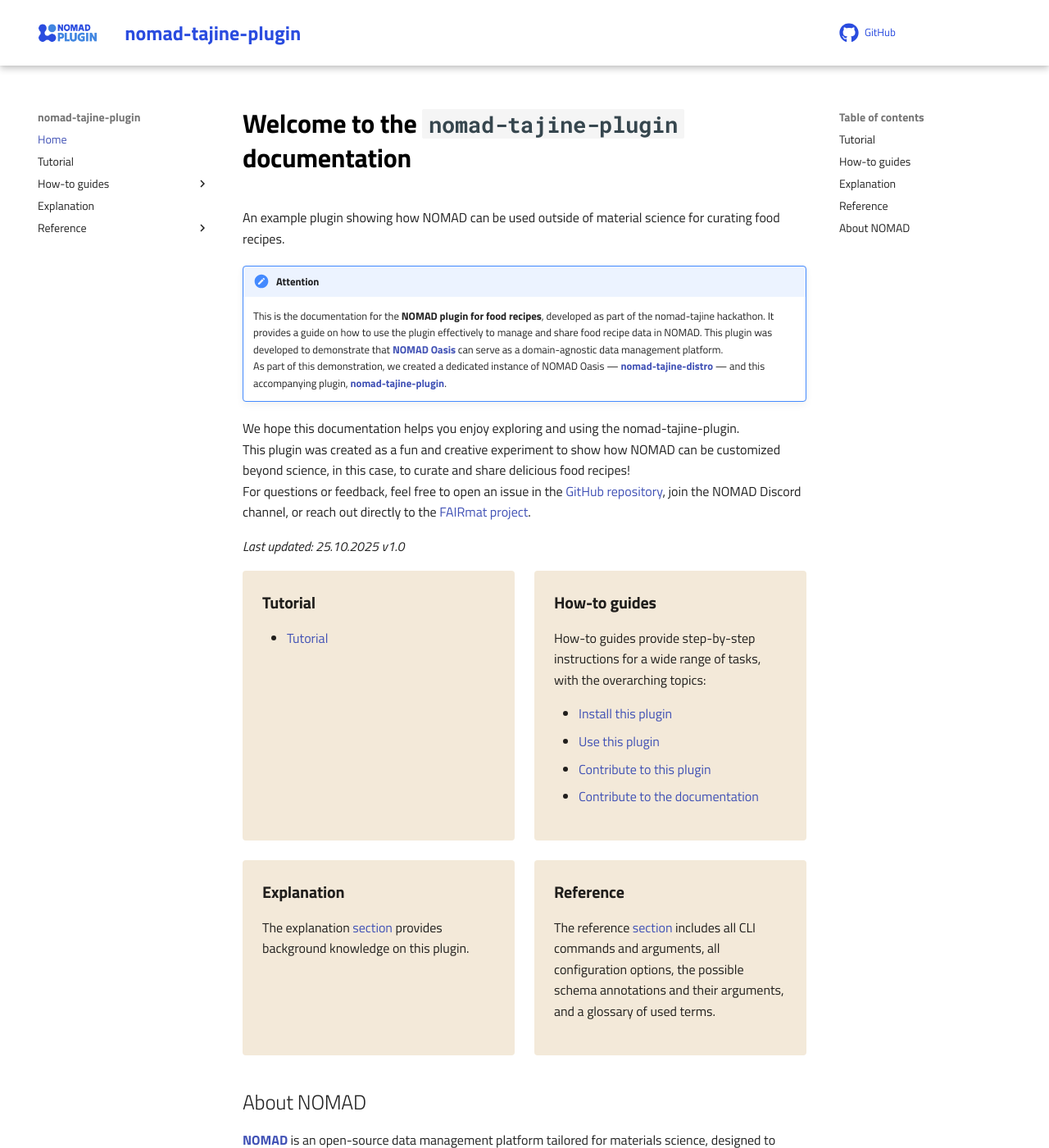
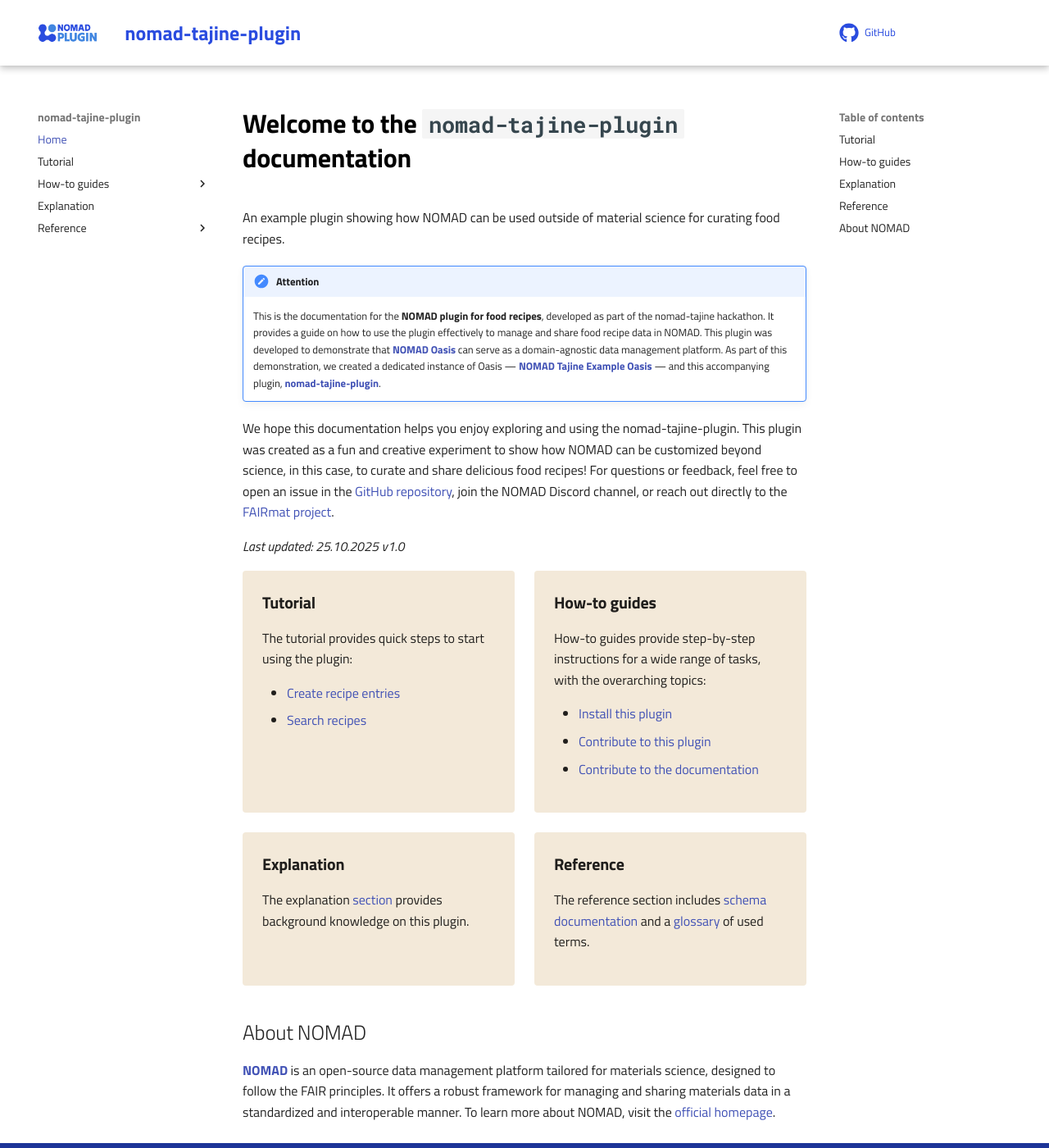
Before and after one commit to FAIRmat-NFDI/nomad-tajine-plugin, an MkDocs documentation site: the page built from docs/index.md, in a window 1280 px wide and 1400 px high. Shown: the whole window at 82% size. Built offline with MkDocs 1.6.1 and Material for MkDocs 9.7.7, drawn with Linux system fonts in a browser that asks for light colours; comment, search, counter and statistics services are not loaded.

Commit message:
Edit index; some fixing

```diff
--- a/docs/index.md
+++ b/docs/index.md
@@ -5,7 +5,8 @@
 !!! attention
     This is the documentation for the **NOMAD plugin for food recipes**, developed as part of the nomad-tajine hackathon. It provides a guide on how to use the plugin effectively to manage and share food recipe data in NOMAD.
     This plugin was developed to demonstrate that [**NOMAD Oasis**](https://nomad-lab.eu/nomad-lab/nomad-oasis.html) can serve as a domain-agnostic data management platform.
-    As part of this demonstration, we created a dedicated instance of NOMAD Oasis — [**nomad-tajine-distro**](https://github.com/FAIRmat-NFDI/nomad-tajine-distro) — and this accompanying plugin, [**nomad-tajine-plugin**](https://github.com/FAIRmat-NFDI/nomad-tajine-plugin).
+    As part of this demonstration, we created a dedicated instance of Oasis —
+    [**NOMAD Tajine Example Oasis**](https://nomad-lab.eu/prod/v1/tajine/gui/about/information) — and this accompanying plugin, [**nomad-tajine-plugin**](https://github.com/FAIRmat-NFDI/nomad-tajine-plugin).
 
 
 We hope this documentation helps you enjoy exploring and using the nomad-tajine-plugin.
@@ -20,7 +21,10 @@
 
 ### Tutorial
 
-- [Tutorial](tutorial/tutorial.md)
+The tutorial provides quick steps to start using the plugin:
+
+- [Create recipe entries](tutorial/tutorial.md#create-recipe-entries-manually)
+- [Search recipes](tutorial/tutorial.md#search-recipes)
 
 </div>
 <div markdown="block">
@@ -30,7 +34,6 @@
 How-to guides provide step-by-step instructions for a wide range of tasks, with the overarching topics:
 
 - [Install this plugin](how_to/install_this_plugin.md)
-- [Use this plugin](how_to/use_this_plugin.md)
 - [Contribute to this plugin](how_to/contribute_to_this_plugin.md)
 - [Contribute to the documentation](how_to/contribute_to_the_documentation.md)
 
@@ -47,8 +50,7 @@
 
 ### Reference
 
-The reference [section](reference/references.md) includes all CLI commands and arguments, all configuration options,
-the possible schema annotations and their arguments, and a glossary of used terms.
+The reference section includes [schema documentation](reference/schemas.md#schemas) and a [glossary](reference/references.md#glossary) of used terms.
 
 </div>
 </div>
--- a/mkdocs.yml
+++ b/mkdocs.yml
@@ -10,7 +10,6 @@
   - Tutorial: tutorial/tutorial.md
   - How-to guides:
       - Install this Plugin: how_to/install_this_plugin.md
-      - Use this Plugin: how_to/use_this_plugin.md
       - Contribute to this plugin: how_to/contribute_to_this_plugin.md
       - Contribute to the documentation: how_to/contribute_to_the_documentation.md
   - Explanation: explanation/explanation.md
```
Also changed, not shown: docs/how_to/contribute_to_the_documentation.md (+1 -1 lines).
